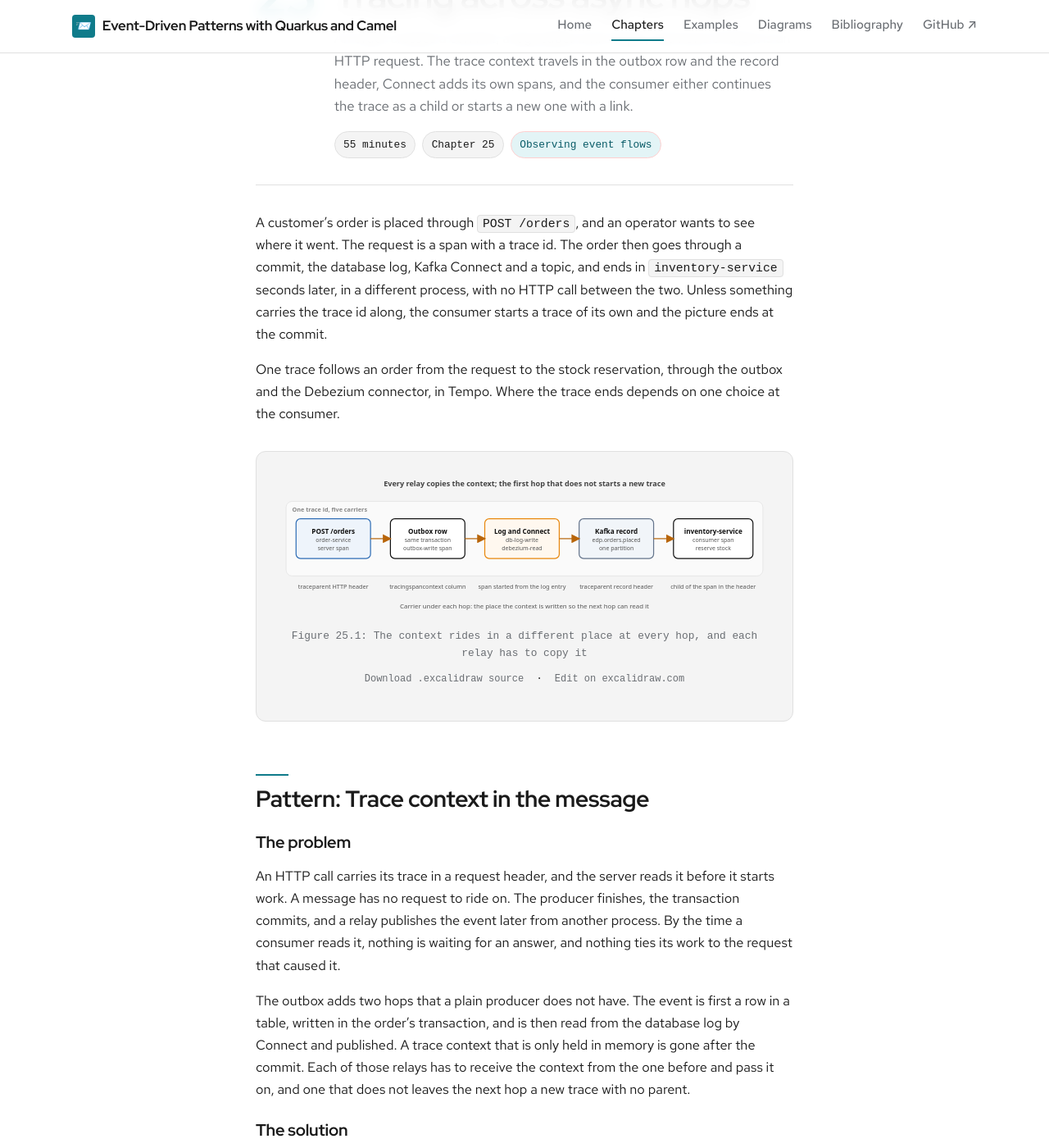
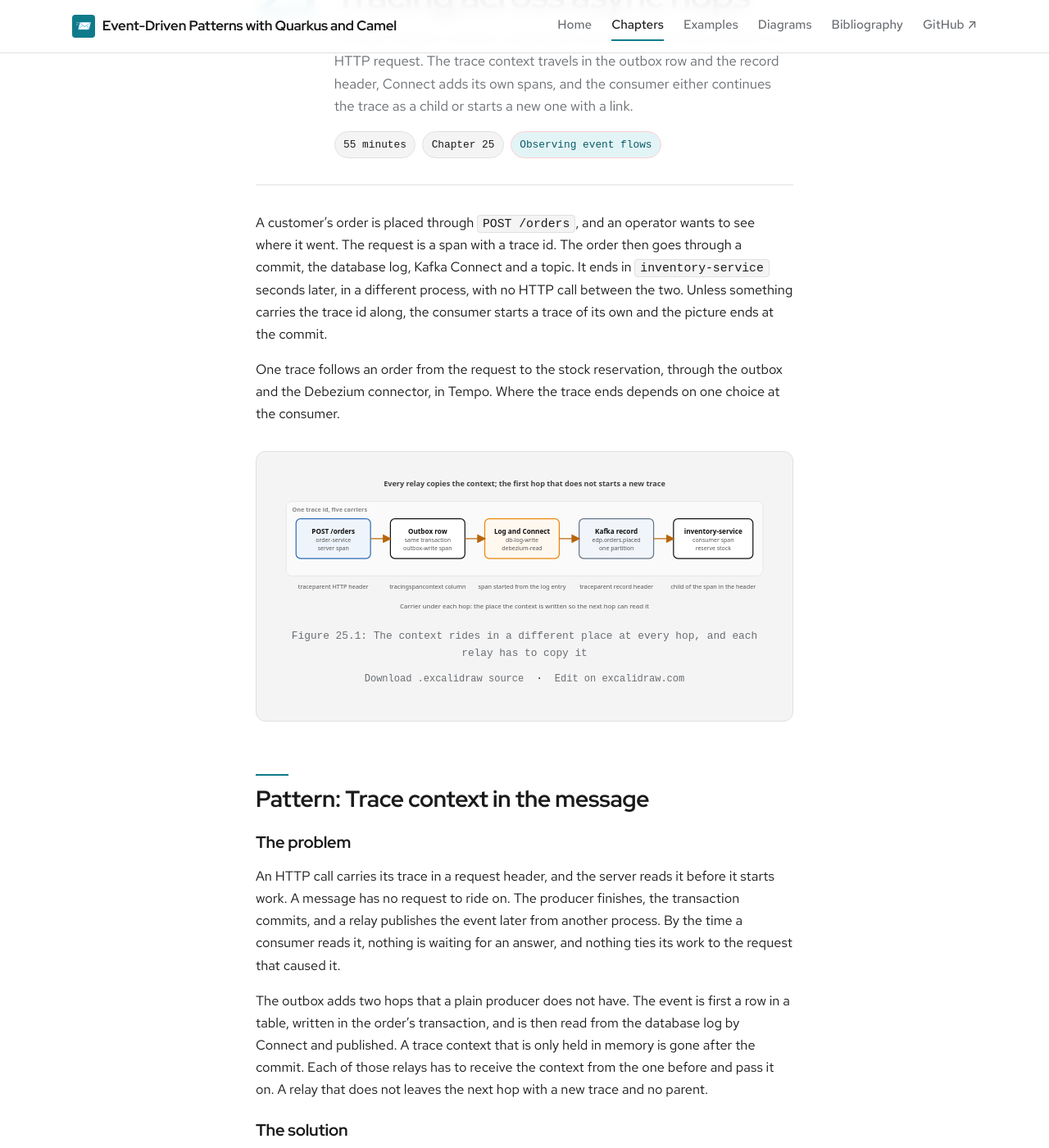
Before and after one commit to patterncatalyst/event-driven-patterns-with-quarkus-and-camel, a Jekyll site: the page built from _docs/25-tracing-across-async-hops.md, in a window 1280 px wide and 1400 px high, scrolled down 195 px. Shown: the whole window at 82% size. Built offline with Jekyll 4.4.1, drawn with Linux system fonts in a browser that asks for light colours; some web fonts are replaced.

Commit message:
docs(r16): readability pass, Parts 5-6 (ch25-27, ch34-35)
Split colon-joined pile-ups into plain declaratives (ch25 trace hops,
ch26 heartbeat/metric-unit, ch27 sweeper). ch34: gloss O-3401 as one of
the five pre-failover orders in the callout. ch35: tighten the leftover-
annotation sentence. ch28-33 and all Part 5-6 READMEs verified clean.
No numbers, version pins, IDs or callout forms changed.

```diff
--- a/_docs/25-tracing-across-async-hops.md
+++ b/_docs/25-tracing-across-async-hops.md
@@ -7,7 +7,7 @@ description: "An order crosses a commit, a log reader and a topic, and none of t
 duration: "55 minutes"
 ---
 
-A customer's order is placed through `POST /orders`, and an operator wants to see where it went. The request is a span with a trace id. The order then goes through a commit, the database log, Kafka Connect and a topic, and ends in `inventory-service` seconds later, in a different process, with no HTTP call between the two. Unless something carries the trace id along, the consumer starts a trace of its own and the picture ends at the commit.
+A customer's order is placed through `POST /orders`, and an operator wants to see where it went. The request is a span with a trace id. The order then goes through a commit, the database log, Kafka Connect and a topic. It ends in `inventory-service` seconds later, in a different process, with no HTTP call between the two. Unless something carries the trace id along, the consumer starts a trace of its own and the picture ends at the commit.
 
 One trace follows an order from the request to the stock reservation, through the outbox and the Debezium connector, in Tempo. Where the trace ends depends on one choice at the consumer.
 
@@ -19,7 +19,7 @@ One trace follows an order from the request to the stock reservation, through th
 
 An HTTP call carries its trace in a request header, and the server reads it before it starts work. A message has no request to ride on. The producer finishes, the transaction commits, and a relay publishes the event later from another process. By the time a consumer reads it, nothing is waiting for an answer, and nothing ties its work to the request that caused it.
 
-The outbox adds two hops that a plain producer does not have. The event is first a row in a table, written in the order's transaction, and is then read from the database log by Connect and published. A trace context that is only held in memory is gone after the commit. Each of those relays has to receive the context from the one before and pass it on, and one that does not leaves the next hop a new trace with no parent.
+The outbox adds two hops that a plain producer does not have. The event is first a row in a table, written in the order's transaction, and is then read from the database log by Connect and published. A trace context that is only held in memory is gone after the commit. Each of those relays has to receive the context from the one before and pass it on. A relay that does not leaves the next hop with a new trace and no parent.
 
 ### The solution
 
```
Also changed, not shown: _docs/26-metrics-for-event-flows.md (+2 -2 lines), _docs/27-correlated-logs-and-traces.md (+1 -1 lines), _docs/34-mirrormaker-2.md (+1 -1 lines), _docs/35-debezium-and-connect-on-strimzi.md (+1 -1 lines).
